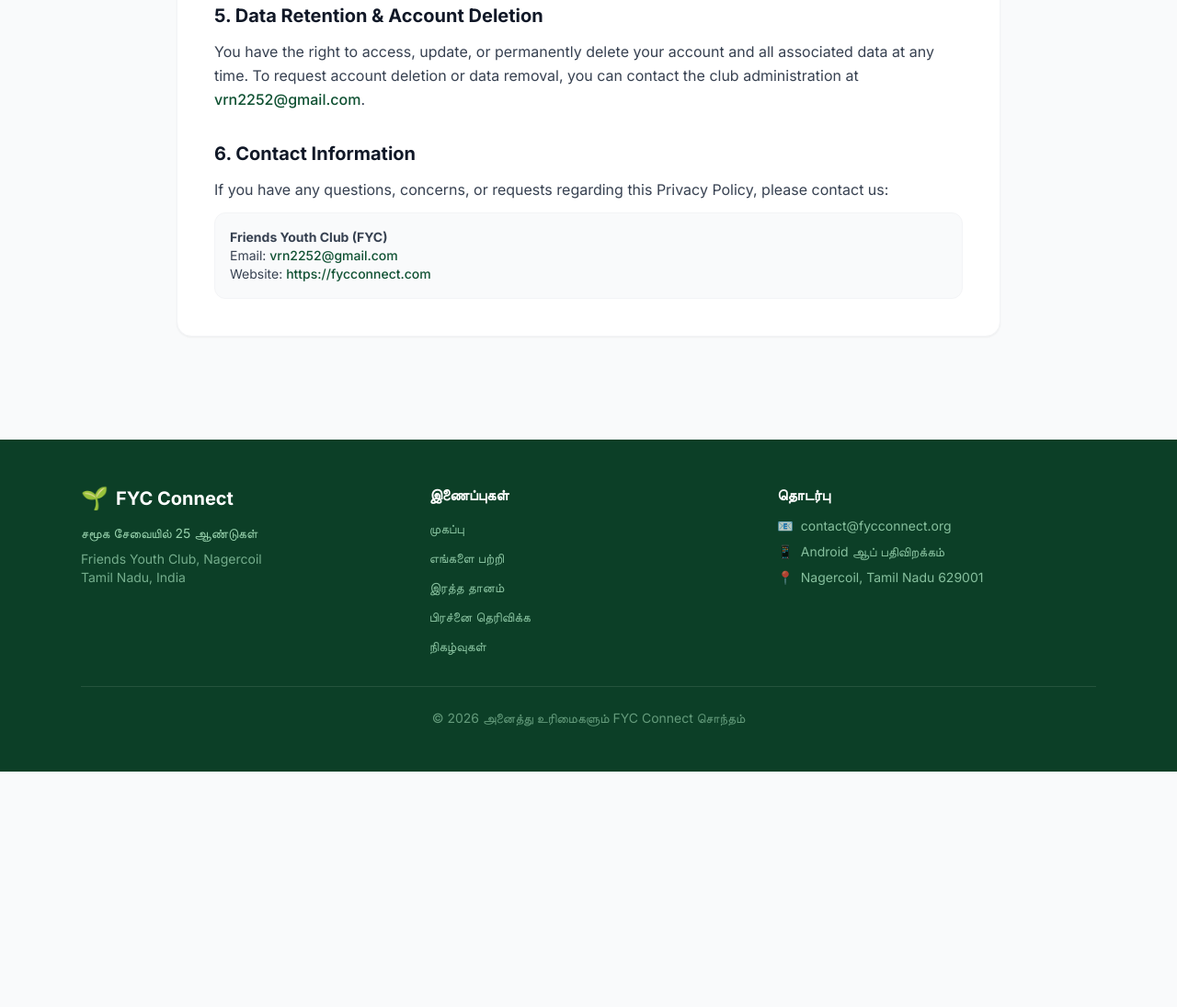
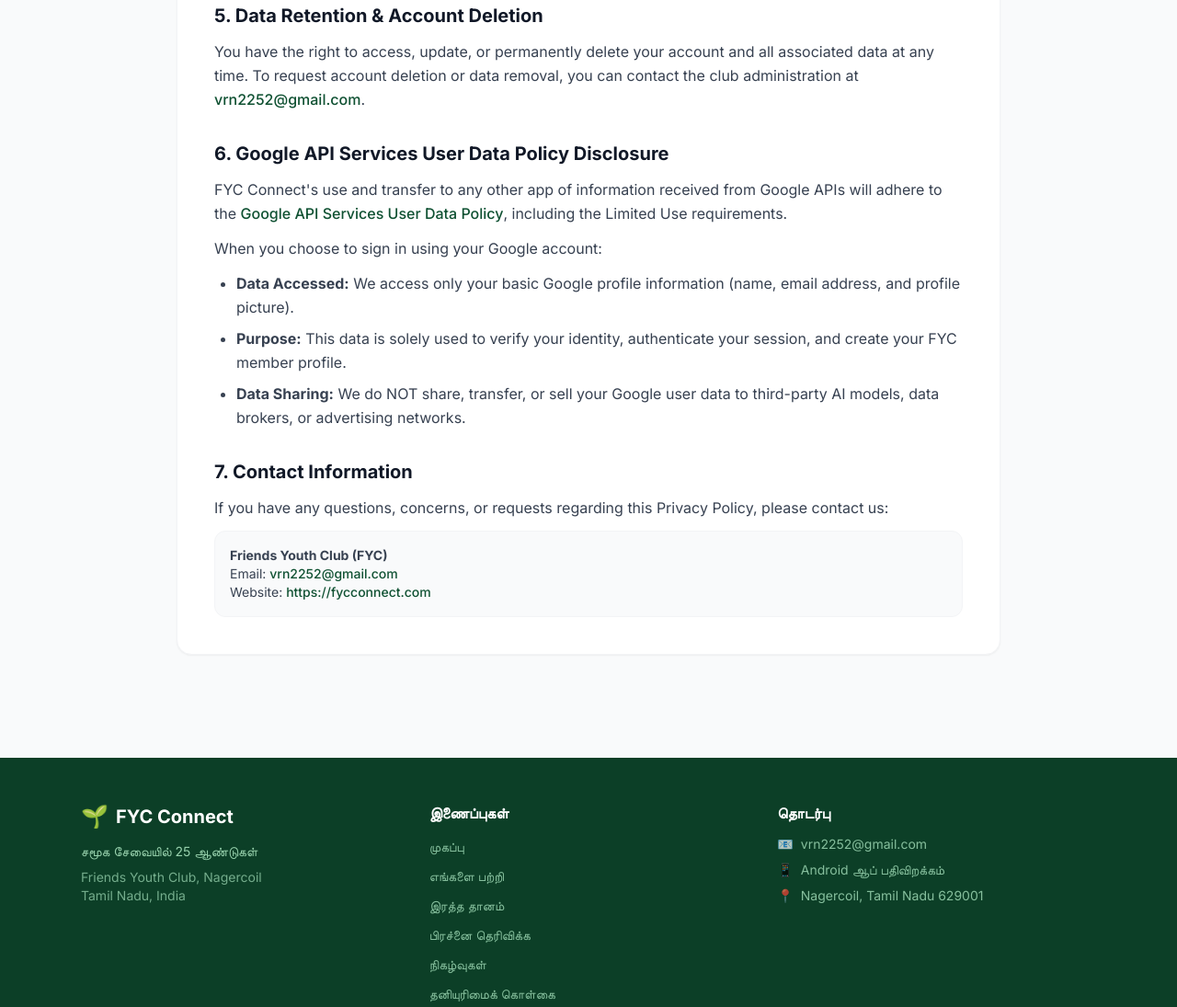
Before and after one commit to v22kumar/fyc, an Astro site in the folder web/: page /privacy in a window 1280 px wide. Shown: the part 1263-2358 px from the top of the page at 92% size. Before the commit the page ends 2102 px from the top, so only its background shows below. Built offline with nearby package versions, Linux system fonts and the light colour scheme; Astro itself is replaced by a stand-in of ours; no server answers.

Commit message:
docs(web): add Google API Services disclosure and footer compliance links for OAuth brand verification

```diff
--- a/web/src/components/Footer.astro
+++ b/web/src/components/Footer.astro
@@ -7,6 +7,8 @@ const links = [
   { href: '/blood-donors', ta: 'இரத்த தானம்',       en: 'Blood Donation' },
   { href: '/submit-issue', ta: 'பிரச்னை தெரிவிக்க',  en: 'Report Issue' },
   { href: '/events',       ta: 'நிகழ்வுகள்',         en: 'Events' },
+  { href: '/privacy',      ta: 'தனியுரிமைக் கொள்கை', en: 'Privacy Policy' },
+  { href: '/terms',        ta: 'விதிமுறைகள்',        en: 'Terms of Service' },
 ];
 ---
 
@@ -57,8 +59,8 @@ const links = [
         <ul class="space-y-2 text-sm text-green-200/70">
           <li class="flex items-center gap-2">
             <span>📧</span>
-            <a href="mailto:contact@fycconnect.org" class="hover:text-white transition-colors">
-              contact@fycconnect.org
+            <a href="mailto:vrn2252@gmail.com" class="hover:text-white transition-colors">
+              vrn2252@gmail.com
             </a>
           </li>
           <li class="flex items-center gap-2">
--- a/web/src/pages/privacy.astro
+++ b/web/src/pages/privacy.astro
@@ -70,7 +70,22 @@ import BaseLayout from '../layouts/BaseLayout.astro';
       </div>
 
       <div>
-        <h2 class="text-xl font-bold text-gray-900 mb-3">6. Contact Information</h2>
+        <h2 class="text-xl font-bold text-gray-900 mb-3">6. Google API Services User Data Policy Disclosure</h2>
+        <p class="mb-3">
+          FYC Connect's use and transfer to any other app of information received from Google APIs will adhere to the <a href="https://developers.google.com/terms/api-services-user-data-policy" target="_blank" rel="noopener noreferrer" class="text-primary font-medium hover:underline">Google API Services User Data Policy</a>, including the Limited Use requirements.
+        </p>
+        <p class="mb-3">
+          When you choose to sign in using your Google account:
+        </p>
+        <ul class="list-disc pl-6 space-y-2">
+          <li><strong>Data Accessed:</strong> We access only your basic Google profile information (name, email address, and profile picture).</li>
+          <li><strong>Purpose:</strong> This data is solely used to verify your identity, authenticate your session, and create your FYC member profile.</li>
+          <li><strong>Data Sharing:</strong> We do NOT share, transfer, or sell your Google user data to third-party AI models, data brokers, or advertising networks.</li>
+        </ul>
+      </div>
+
+      <div>
+        <h2 class="text-xl font-bold text-gray-900 mb-3">7. Contact Information</h2>
         <p>
           If you have any questions, concerns, or requests regarding this Privacy Policy, please contact us:
         </p>
```
